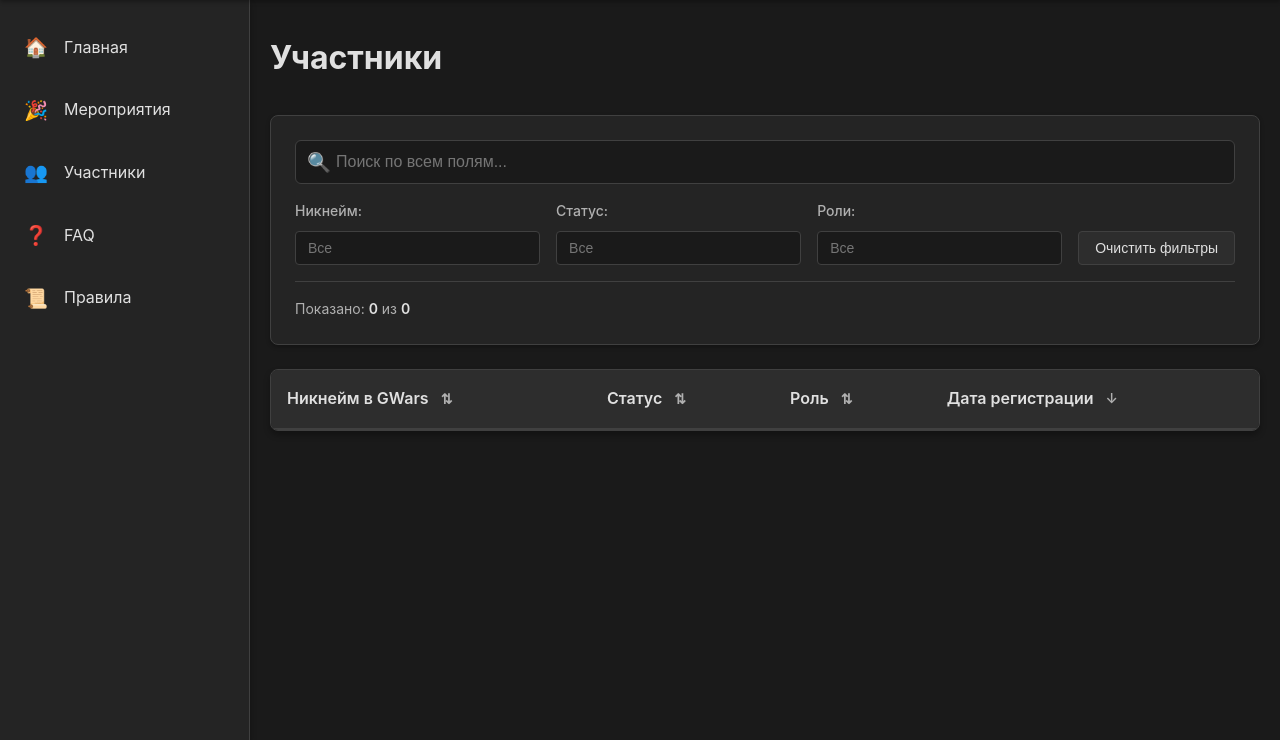
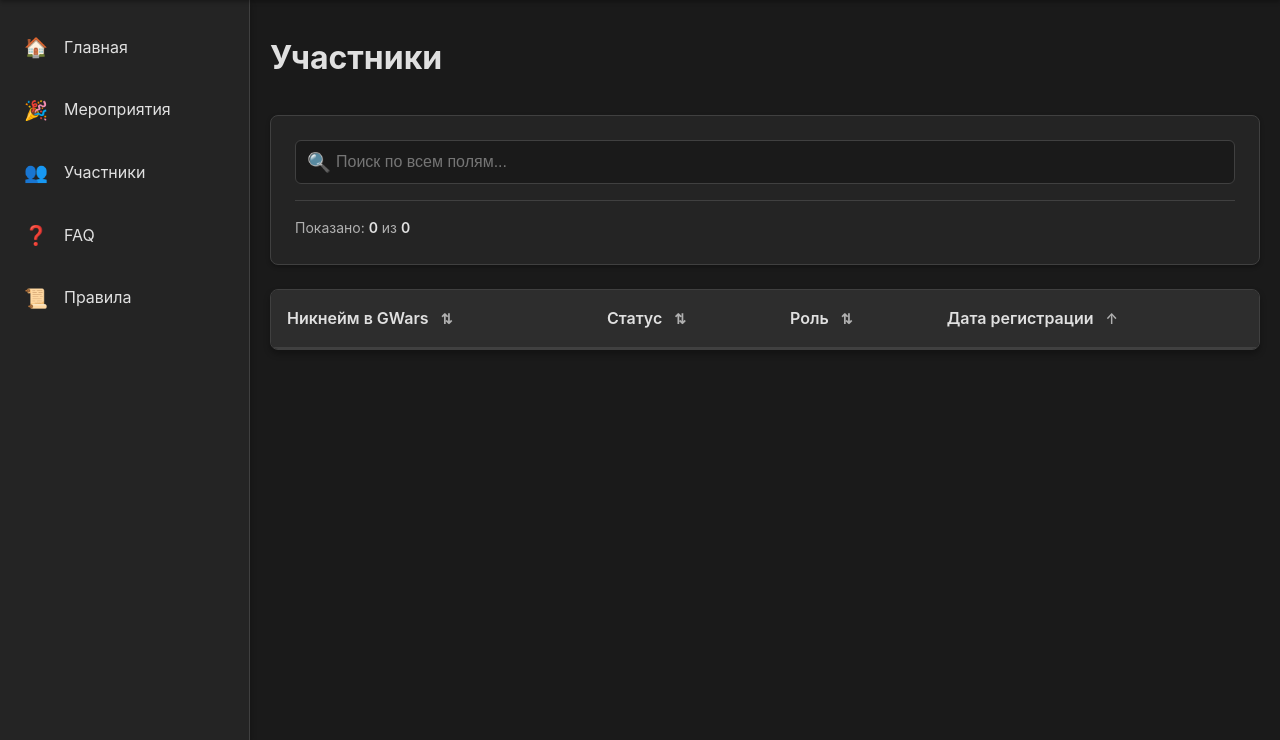
Before and after one commit to Kolunt/gwadmpaw, a Flask app: page /participants in a window 1280 px wide. Shown: the part 60-800 px from the top of the page. Run offline with Flask 3, Linux system fonts and the light colour scheme; data comes from the database, SQL or seed files in the repository; lists and menus that the app fills with data are empty.

Commit message:
Simplify participants search to single field

```diff
--- a/templates/participants.html
+++ b/templates/participants.html
@@ -17,22 +17,6 @@
                 autocomplete="off"
             >
             <span class="search-icon">🔍</span>
-        </div>
-
-        <div class="filters-row">
-            <div class="filter-group">
-                <label for="filter-name" class="filter-label">Никнейм:</label>
-                <input type="text" id="filter-name" class="filter-input" placeholder="Все">
-            </div>
-            <div class="filter-group">
-                <label for="filter-status" class="filter-label">Статус:</label>
-                <input type="text" id="filter-status" class="filter-input" placeholder="Все">
-            </div>
-            <div class="filter-group">
-                <label for="filter-roles" class="filter-label">Роли:</label>
-                <input type="text" id="filter-roles" class="filter-input" placeholder="Все">
-            </div>
-            <button type="button" id="clear-filters" class="btn btn-secondary btn-sm">Очистить фильтры</button>
         </div>
 
         <div class="table-info">
@@ -111,10 +95,6 @@ document.addEventListener('DOMContentLoaded', function() {
     const tbody = document.getElementById('table-body');
     const rows = Array.from(tbody.querySelectorAll('tr'));
     const searchInput = document.getElementById('search-input');
-    const filterName = document.getElementById('filter-name');
-    const filterStatus = document.getElementById('filter-status');
-    const filterRoles = document.getElementById('filter-roles');
-    const clearFiltersBtn = document.getElementById('clear-filters');
     const visibleCount = document.getElementById('visible-count');
     const totalCount = document.getElementById('total-count');
 
@@ -126,26 +106,16 @@ document.addEventListener('DOMContentLoaded', function() {
     // Поиск и фильтрация
     function filterRows() {
         const searchTerm = searchInput.value.toLowerCase();
-        const nameFilter = filterName.value.toLowerCase();
-        const statusFilter = filterStatus.value.toLowerCase();
-        const rolesFilter = filterRoles.value.toLowerCase();
 
         let visible = 0;
 
         rows.forEach(row => {
-            const username = row.getAttribute('data-username') || '';
-            const status = row.getAttribute('data-status') || '';
-            const roles = row.getAttribute('data-roles') || '';
-
             const cells = row.querySelectorAll('td');
             const cellText = Array.from(cells).map(cell => cell.textContent.toLowerCase()).join(' ');
 
             const matchesSearch = !searchTerm || cellText.includes(searchTerm);
-            const matchesName = !nameFilter || username.includes(nameFilter);
-            const matchesStatus = !statusFilter || status.includes(statusFilter);
-            const matchesRoles = !rolesFilter || roles.includes(rolesFilter);
 
-            if (matchesSearch && matchesName && matchesStatus && matchesRoles) {
+            if (matchesSearch) {
                 row.style.display = '';
                 visible++;
             } else {
@@ -232,18 +202,13 @@ document.addEventListener('DOMContentLoaded', function() {
     }
 
     // Обработчики событий
-    searchInput.addEventListener('input', filterRows);
-    filterName.addEventListener('input', filterRows);
-    filterStatus.addEventListener('input', filterRows);
-    filterRoles.addEventListener('input', filterRows);
-
-    clearFiltersBtn.addEventListener('click', function() {
-        searchInput.value = '';
-        filterName.value = '';
-        filterStatus.value = '';
-        filterRoles.value = '';
+    searchInput.addEventListener('input', debounce(() => {
         filterRows();
-    });
+        // Если применен общий поиск, сбрасываем сортировку, чтобы не вводить в заблуждение
+        if (searchInput.value) {
+            resetSortIndicators();
+        }
+    }, 200));
 
     // Сортировка по заголовкам
     table.querySelectorAll('th.sortable').forEach((header, index) => {
```
